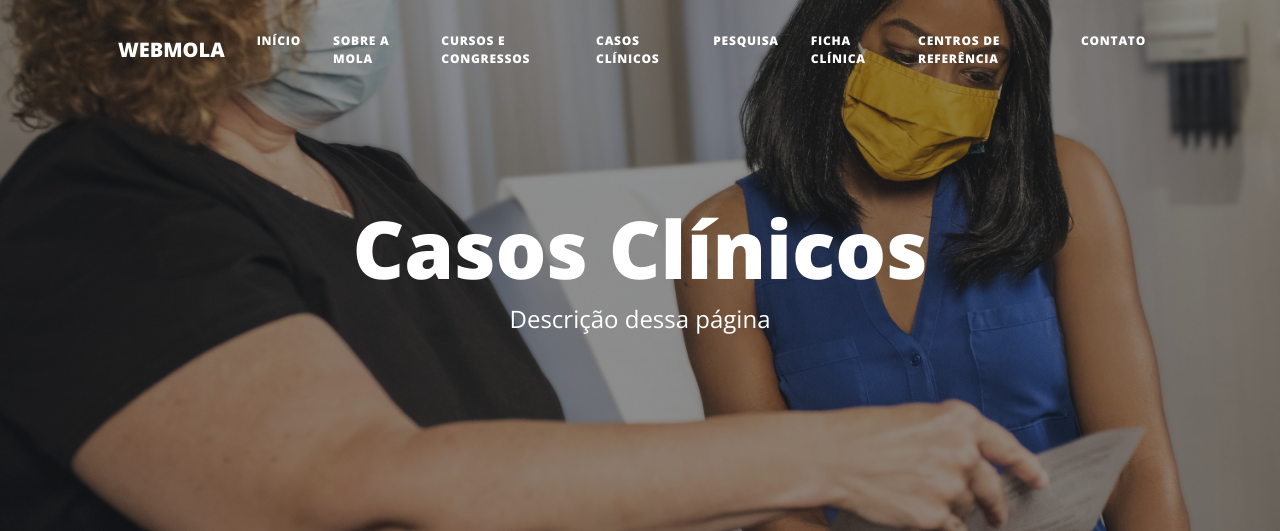
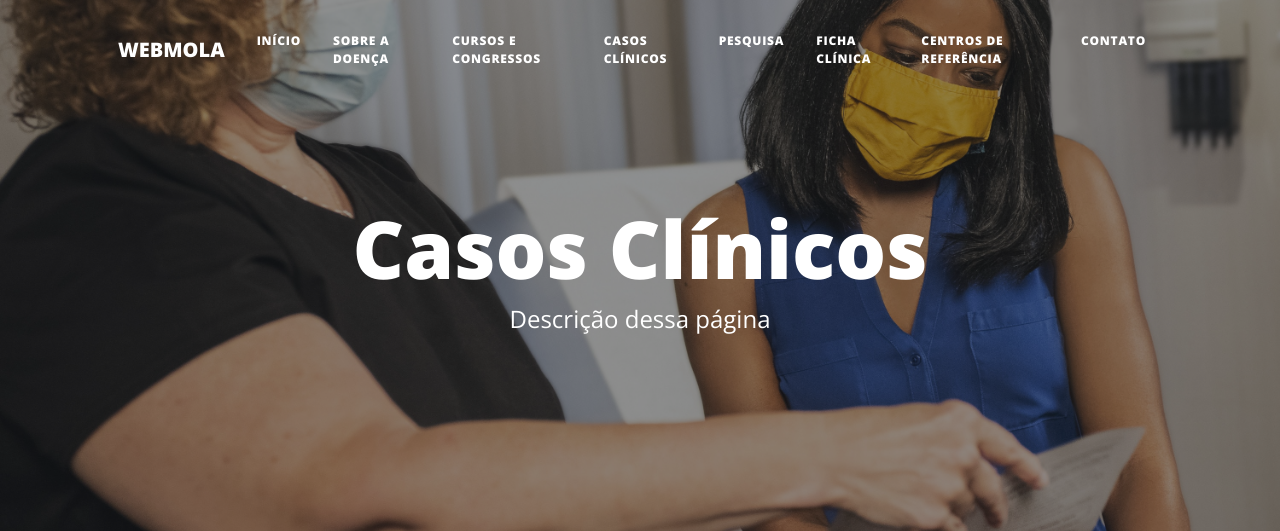
Before and after one commit to felipecaminha/alovestory, a Django app: page /casos in a window 1280 px wide. Shown: the top 531 px of the page. Run offline with Django 4.2, Linux system fonts and the light colour scheme; some libraries are stand-ins or nearby versions.

Commit message:
Corrigir titulo da aba sobre

```diff
--- a/core/templates/core/base.html
+++ b/core/templates/core/base.html
@@ -28,7 +28,7 @@
                 <div class="collapse navbar-collapse" id="navbarResponsive">
                     <ul class="navbar-nav ms-auto py-4 py-lg-0">
                         <li class="nav-item"><a class="nav-link px-lg-3 py-3 py-lg-4" href="{% url 'home' %}">Início</a></li>
-                        <li class="nav-item"><a class="nav-link px-lg-3 py-3 py-lg-4" href="{% url 'sobre' %}">Sobre a Mola</a></li>
+                        <li class="nav-item"><a class="nav-link px-lg-3 py-3 py-lg-4" href="{% url 'sobre' %}">Sobre a Doença</a></li>
                         <li class="nav-item"><a class="nav-link px-lg-3 py-3 py-lg-4" href="{% url 'cursos' %}">Cursos e Congressos</a></li>
                         <li class="nav-item"><a class="nav-link px-lg-3 py-3 py-lg-4" href="{% url 'casos' %}">Casos Clínicos</a></li>
                         <li class="nav-item"><a class="nav-link px-lg-3 py-3 py-lg-4" href="{% url 'pesquisa' %}">Pesquisa</a></li>
```
